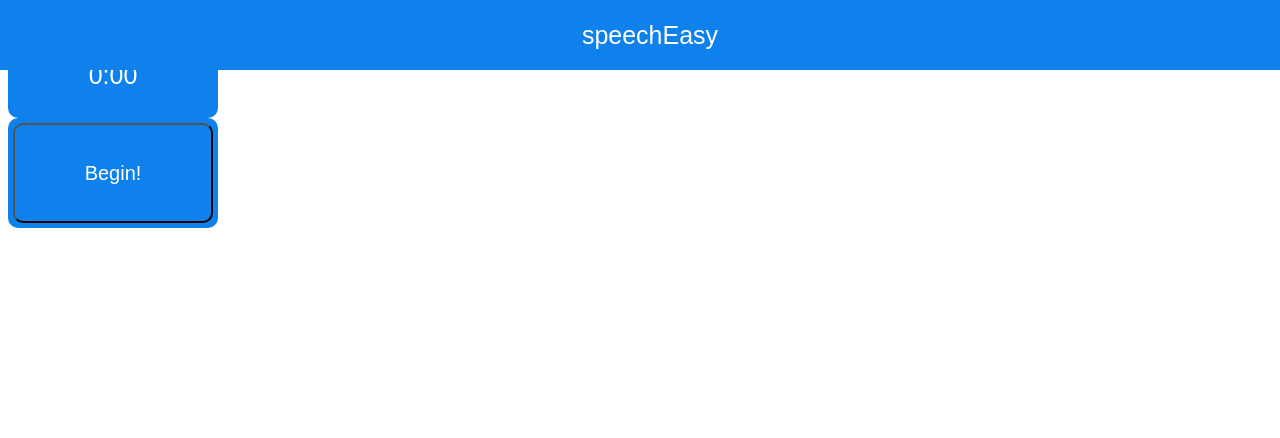
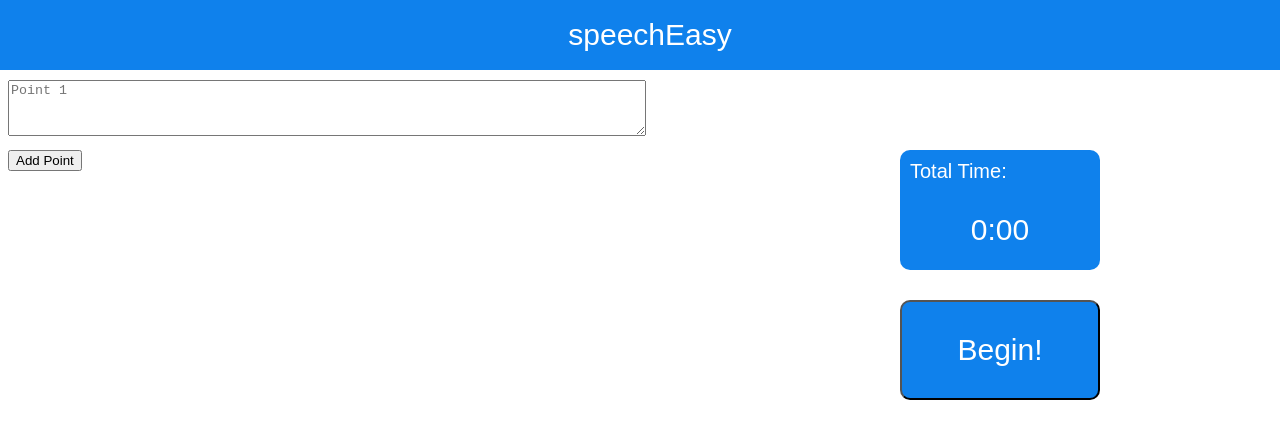
Before and after one commit to harrygao56/speechEasy, a React (Create React App) app in the folder react-flask-app/: page / in a window 1280 px wide. Shown: the top 438 px of the page. Built offline with nearby package versions, Linux system fonts and the light colour scheme.

Commit message:
CSS refactored

```diff
--- a/react-flask-app/src/components/CSS/Brand.css
+++ b/react-flask-app/src/components/CSS/Brand.css
@@ -1,4 +1,4 @@
-.box {
+/* .box {
     position: fixed;
     top: 0;
     left: 0;
@@ -9,7 +9,6 @@
     align-items: center;
     font-family: Arial, Helvetica, sans-serif;
     font-size: 30px;
-    background-color: #0f81ec;
     color: #ffffff;
     padding: 10px;
-  }
+  } */
--- a/react-flask-app/src/components/CSS/Go.css
+++ b/react-flask-app/src/components/CSS/Go.css
@@ -1,4 +1,4 @@
-.goButton {
+/* .goButton {
     width: 200px;
     height: 100px;
     font-family: Arial, Helvetica, sans-serif;
@@ -10,4 +10,4 @@
     color: #ffffff;
     border-radius: 10px;
     padding: 5px;
-  }
+  } */
--- a/react-flask-app/src/components/CSS/TotalTime.css
+++ b/react-flask-app/src/components/CSS/TotalTime.css
@@ -1,4 +1,4 @@
-.totalTimeBox {
+/* .totalTimeBox {
     width: 200px;
     height: 100px;
     font-family: Arial, Helvetica, sans-serif;
@@ -13,4 +13,4 @@ p{
     font-size: 25px;
     justify-content: center;
     align-items: center;
-}
+} */
--- a/react-flask-app/src/components/CSS/homepage.css
+++ b/react-flask-app/src/components/CSS/homepage.css
@@ -1,10 +1,54 @@
+.brand{
+    position: fixed;
+    top: 0;
+    left: 0;
+    width: 100%;
+    height: 50px;
+    background-color: #0f81ec;
+    color: #ffffff;
+    font-size: 30px;
+    display: flex;
+    justify-content: center;
+    align-items: center;
+    font-family: Arial, Helvetica, sans-serif;
+    padding: 10px;
+}
 .totalTime{
     position: absolute;
-    top: 200px;
-    right: 300px;
+    top: 150px;
+    left: 900px;
+    width: 180px;
+    height: 100px;
+    background-color: #0f81ec;
+    padding: 10px;
+    border-radius: 10px;
 }
-.go{
+.totalTime p{
+    color: #ffffff;
+    display: flex;
+    justify-content: center;
+    align-items: center;
+    font-family: Arial, Helvetica, sans-serif;
+    font-size: 30px;
+}
+.totalTime label{
+    color: #ffffff;
+    font-family: Arial, Helvetica, sans-serif;
+    font-size: 20px;
+}
+.goButton{
     position: absolute;
-    top: 400px;
-    right: 300px;
+    top: 300px;
+    left: 900px;
+    width: 200px;
+    height: 100px;
+    background-color: #0f81ec;
+    color: #ffffff;
+    font-size: 30px;
+    display: flex;
+    justify-content: center;
+    align-items: center;
+    font-family: Arial, Helvetica, sans-serif;
+    padding: 10px;
+    border-radius: 10px;
 }
--- a/react-flask-app/src/components/homepage.js
+++ b/react-flask-app/src/components/homepage.js
@@ -1,15 +1,53 @@
 
 import React from 'react';
-import Brand from './Brand';
-import TotalTime from './TotalTime';
-import Go from './Go';
+import './CSS/homepage.css';
+import {useState} from 'react';
 
 function HomePage () {
+    const [points, setPoints] = useState(['']);
+
+    const handlePointChange = (index, value) => {
+        const updatedPoints = [...points];
+        updatedPoints[index] = value;
+        setPoints(updatedPoints);
+    };
+
+    const handleAddPoint = () => {
+        setPoints([...points, '']);
+    };
+
     return (
-        <div class="brand">
-            <Brand/>
-            <div class="totalTime"><TotalTime/></div>
-            <div class="go"><Go/></div>
+        <div class="homepage">
+            <div class="brand">
+                <p class="brandText">speechEasy</p>
+            </div>
+
+
+            <div class="totalTime">
+                <label for="totalTime">Total Time:</label>
+                <p class="totalTimeBoxText" id="totalTimeBox">0:00</p>
+            </div>
+
+
+            <div class="go">
+                <button class="goButton" id="goButton">Begin!</button>
+            </div>
+
+
+            <div>
+                <h1>Talking Points</h1>
+                {points.map((point, index) => (
+                <div key={index} style={{ marginBottom: '10px' }}>
+                    <textarea
+                        value={point}
+                        onChange={(e) => handlePointChange(index, e.target.value)}
+                        placeholder={`Point ${index + 1}`}
+                        style={{ width: '50%', minHeight: '50px' }}
+                    />
+                </div>
+                ))}
+                <button onClick={handleAddPoint}>Add Point</button>
+            </div>
         </div>
     )
 }
```
